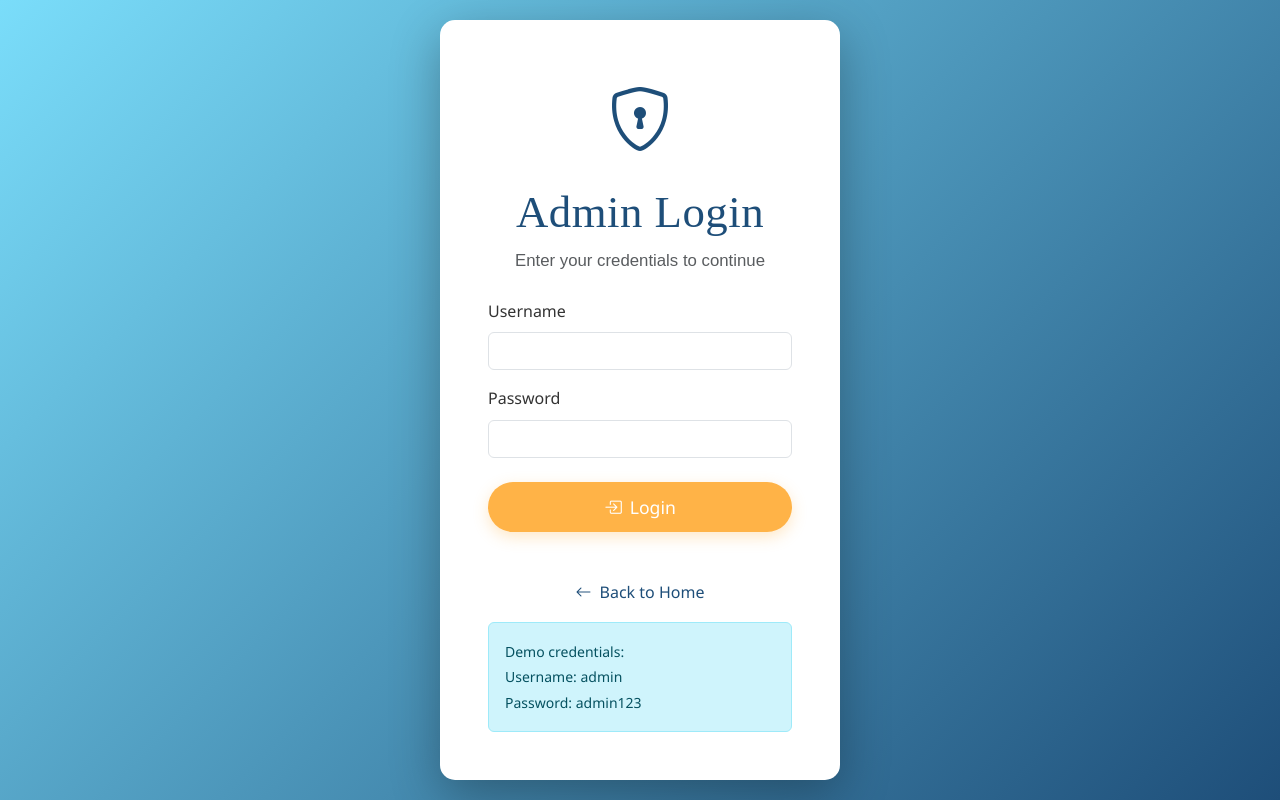
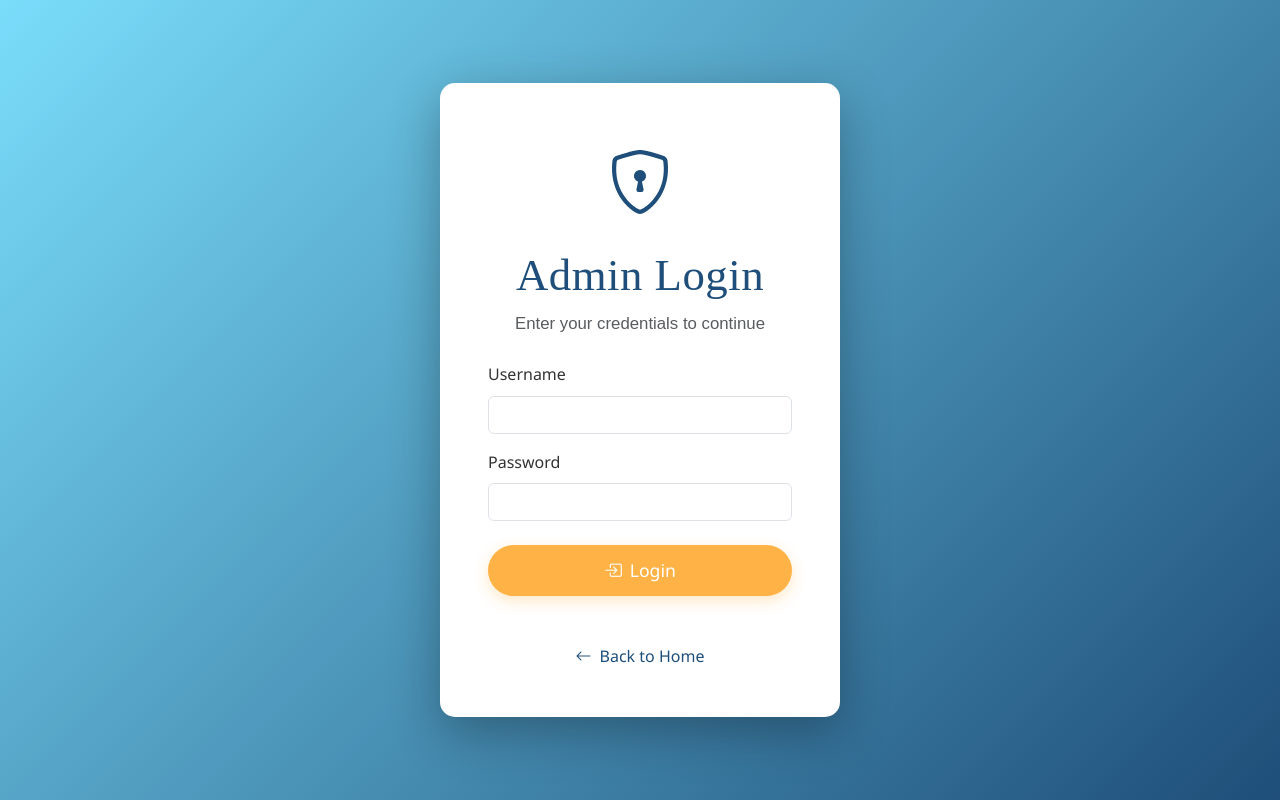
Before and after one commit to Michel-Raf/nomenyaro, a Flask app: page /admin/login in a window 1280 px wide. Run offline with Flask 3, Linux system fonts and the light colour scheme.

Commit message:
Update login.html

```diff
--- a/templates/admin/login.html
+++ b/templates/admin/login.html
@@ -63,9 +63,6 @@
                     <i class="bi bi-arrow-left me-2"></i>Back to Home
                 </a>
             </div>
-            <div class="alert alert-info mt-3 mb-0">
-                <small><strong>Demo credentials:</strong><br>Username: admin<br>Password: admin123</small>
-            </div>
         </div>
     </div>
 
```
